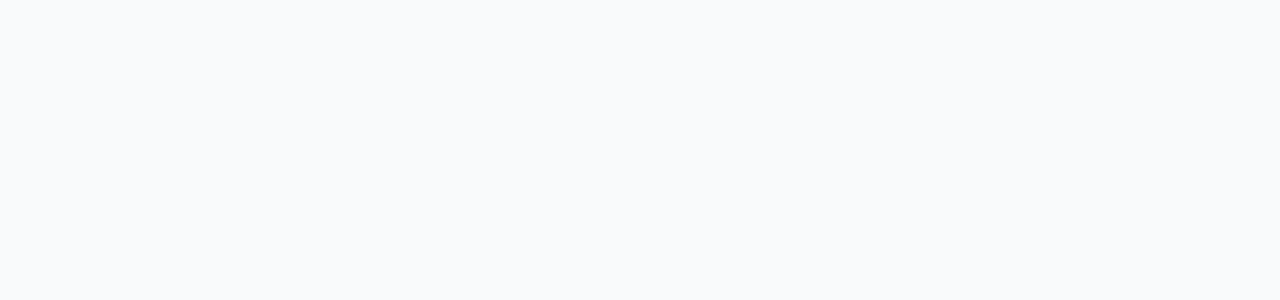
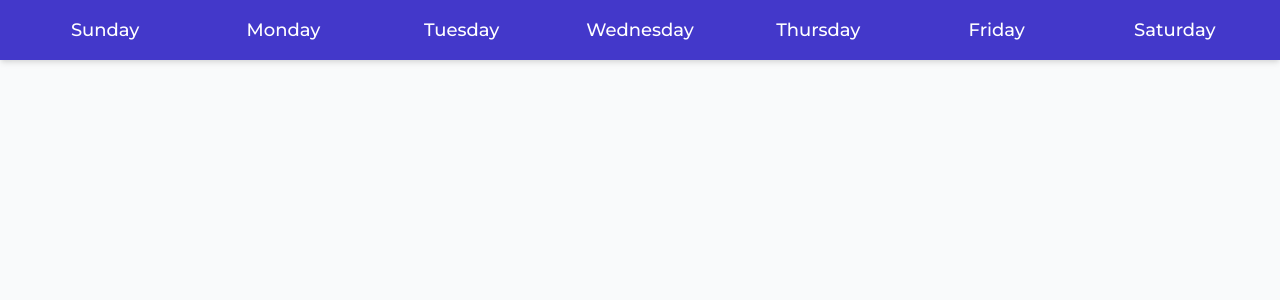
Before and after one commit to fabiau/jc-calendar, a React (Create React App) app: page / in a window 1280 px wide. Shown: the top 300 px of the page. Built offline with nearby package versions, Linux system fonts and the light colour scheme.

Commit message:
feat: Develop monthly calendar layout

```diff
--- a/public/index.html
+++ b/public/index.html
@@ -8,6 +8,9 @@
   <meta name="theme-color" content="#000000" />
   <meta name="description" content="JC Calendar - A simple calendar" />
   <link rel="apple-touch-icon" href="%PUBLIC_URL%/logo192.png" />
+
+  <link rel="preconnect" href="https://fonts.gstatic.com">
+  <link href="https://fonts.googleapis.com/css2?family=Montserrat:wght@400;500;600&display=swap" rel="stylesheet">
   <!--
       manifest.json provides metadata used when your web app is installed on a
       user's mobile device or desktop. See https://developers.google.com/web/fundamentals/web-app-manifest/
--- a/src/components/App.js
+++ b/src/components/App.js
@@ -1,4 +1,5 @@
 import React, { useEffect } from 'react';
+import MonthlyCalendar from './calendar/MonthlyCalendar';
 
 function setNavigationBarHeightCSSVariable() {
   const vh = window.innerHeight * 0.01;
@@ -15,7 +16,7 @@ function App() {
 
   return (
     <div className="h-screen-nav-fix w-screen font-montserrat overflow-hidden bg-gray-50 dark:bg-gray-900 text-gray-900 dark:text-gray-50">
-      <div className="bg-indigo-700"></div>
+      <MonthlyCalendar />
     </div>
   );
 }
--- a/src/components/calendar/MonthlyCalendar.js
+++ b/src/components/calendar/MonthlyCalendar.js
@@ -1,5 +1,17 @@
+import { DateTime } from 'luxon';
+import React from 'react';
+import { getWeekdaysDescriptions } from '../../helpers/calendar';
+import MonthlyCalendarHeader from './MonthlyCalendarHeader';
+
+// As the user can't change the locale, keep this 'cached'.
+const weekDays = getWeekdaysDescriptions();
+
 function MonthlyCalendar() {
-  return <div className="h-full w-full grid grid-cols-7 row-auto"></div>;
+  return (
+    <div className="h-full w-full">
+      <MonthlyCalendarHeader weekDays={weekDays} />
+    </div>
+  );
 }
 
 export default MonthlyCalendar;
--- a/src/components/calendar/MonthlyCalendarHeader.js
+++ b/src/components/calendar/MonthlyCalendarHeader.js
@@ -0,0 +1,31 @@
+import React from 'react';
+import PropTypes from 'prop-types';
+
+function MonthlyCalendarHeader({ weekDays }) {
+  return (
+    <div className="w-full h-auto px-4 py-2 bg-indigo-700 text-white shadow-md grid grid-cols-7">
+      {weekDays.map((weekDay) => (
+        <h3
+          key={weekDay.short}
+          className="px-4 py-2 text-xs sm:text-sm md:text-base lg:text-lg font-medium text-center flex items-center justify-center"
+        >
+          <span className="hidden lg:inline">{weekDay.long}</span>
+          <span className="hidden md:inline lg:hidden">{weekDay.short}</span>
+          <span className="inline md:hidden">{weekDay.narrow}</span>
+        </h3>
+      ))}
+    </div>
+  );
+}
+
+MonthlyCalendarHeader.propTypes = {
+  weekDays: PropTypes.arrayOf(
+    PropTypes.shape({
+      long: PropTypes.string.isRequired,
+      short: PropTypes.string.isRequired,
+      narrow: PropTypes.string.isRequired,
+    }).isRequired
+  ).isRequired,
+};
+
+export default MonthlyCalendarHeader;
```
Also changed, not shown: 1 other file (tests, documents, lock files or other folders).
